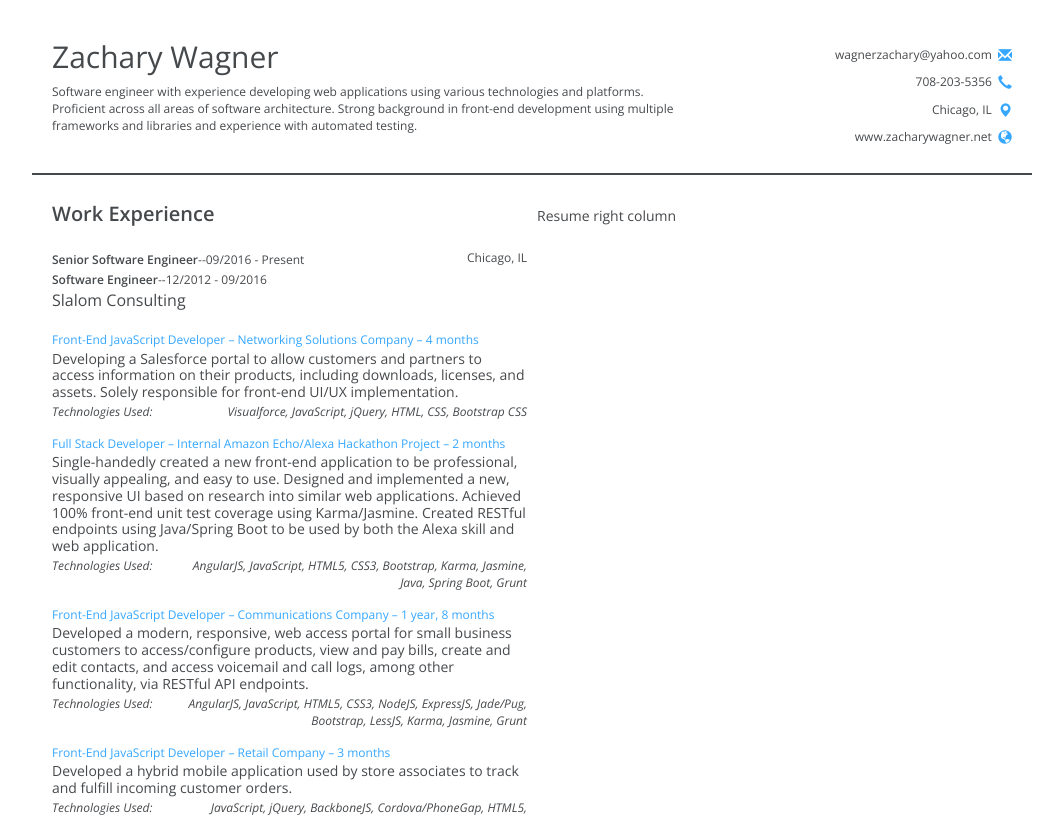
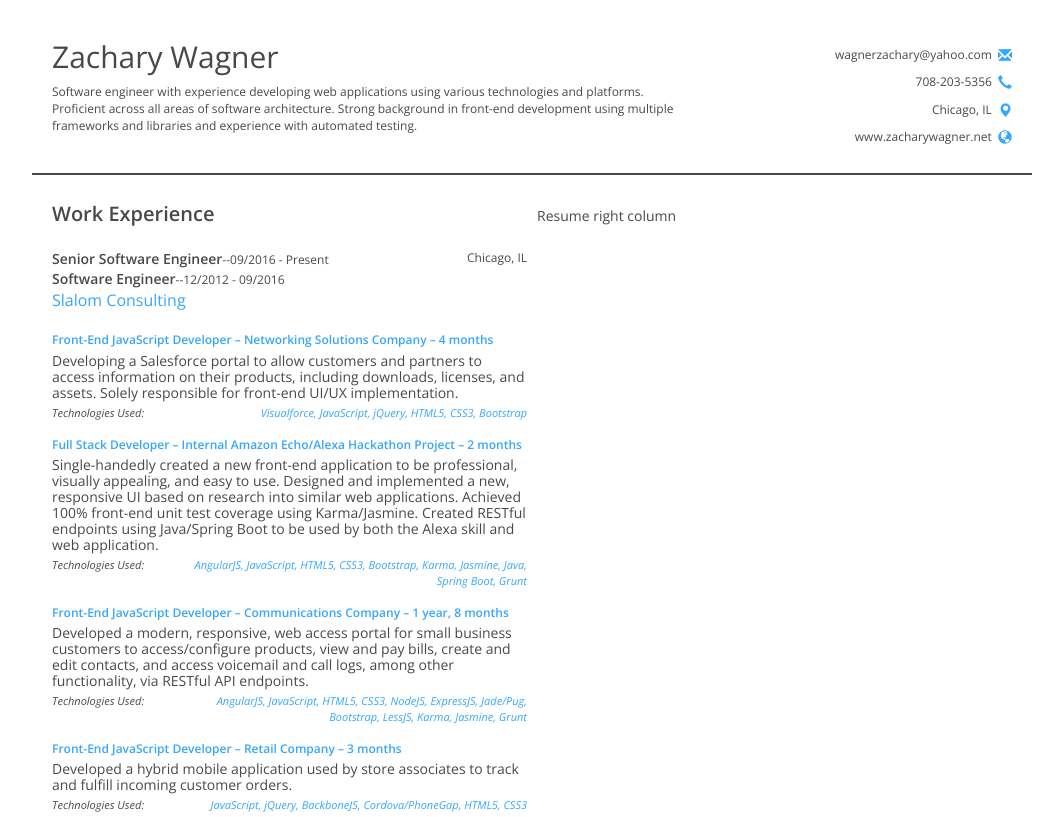
Before and after one commit to zwagner86/resume, an Angular app: page / in a window 1280 px wide. Shown: the top 817 px of the page, without its empty margins (108-1171 px from the left). Built offline with nearby package versions, Linux system fonts and the light colour scheme.

Commit message:
some work experience style tweaks

```diff
--- a/src/app/app.component.less
+++ b/src/app/app.component.less
@@ -90,7 +90,7 @@
               .position-name {
                 display: inline;
                 font-weight: 600;
-
+                font-size: 14px;
               }
 
               .position-divider {
@@ -116,6 +116,7 @@
           .company-name {
             padding: 0;
             font-size: 16px;
+            color: #35a7ff;
           }
         }
 
@@ -124,18 +125,19 @@
 
           .work-accomplishments-header {
             font-size: 12px;
+            font-weight: 600;
             color: #35a7ff;
           }
 
           .work-accomplishments-summary {
-            line-height: 1.2;
-            padding: 2px 0;
+            line-height: 1.15;
+            padding: 4px 0;
           }
 
           .work-accomplishments-tech {
             display: table;
             font-style: italic;
-            font-size: 12px;
+            font-size: 11px;
 
             .tech-label {
               display: table-cell;
@@ -147,6 +149,7 @@
               display: table-cell;
               width: 100%;
               text-align: right;
+              color: #35a7ff;
             }
 
           }
--- a/src/app/app.component.ts
+++ b/src/app/app.component.ts
@@ -29,9 +29,9 @@ export class AppComponent {
         "Visualforce",
         "JavaScript",
         "jQuery",
-        "HTML",
-        "CSS",
-        "Bootstrap CSS"
+        "HTML5",
+        "CSS3",
+        "Bootstrap"
       ]
     },
     {
--- a/src/index.html
+++ b/src/index.html
@@ -2,7 +2,7 @@
 <html>
 <head>
   <meta charset="utf-8">
-  <title>Resume</title>
+  <title>Zachary Wagner - Resume</title>
   <base href="/">
 
   <meta name="viewport" content="width=device-width, initial-scale=1">
```
